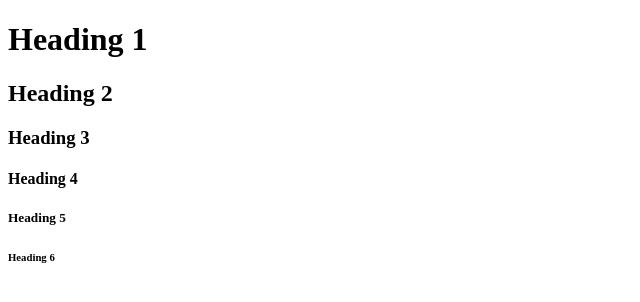
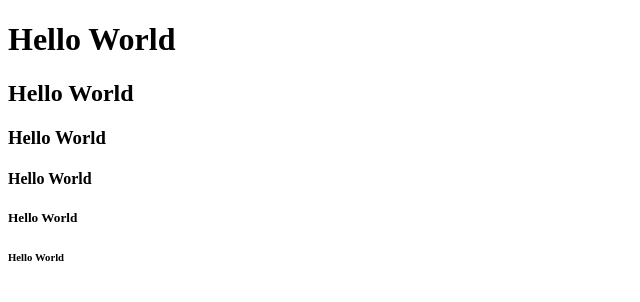
Before and after one commit to mosajid782-stuward/WDW-0277, a plain HTML site: page Web Designing Workshop Assignment/A-02.html in a window 1280 px wide. Shown: the whole page, without its empty margins (0-640 px from the left). Drawn offline with Linux system fonts and the light colour scheme.

Commit message:
HEading Level Added

```diff
--- a/Web Designing Workshop Assignment/A-02.html
+++ b/Web Designing Workshop Assignment/A-02.html
@@ -5,14 +5,13 @@
     <meta name="viewport" content="width=device-width, initial-scale=1.0">
     <title>Assignment-02</title>
 </head>
-<!--Assignment 2: Heading,Paragraphs,Formatting and Special Characters-->
-<!--Aim: to use heading levels,paragraphs,text formatting elements and character entities.-->
 <body>
-    <h1>Heading 1</h1>
-    <h2>Heading 2</h2>
-    <h3>Heading 3</h3>
-    <h4>Heading 4</h4>
-    <h5>Heading 5</h5>
-    <h6>Heading 6</h6>
+    <!--Heading Level-->
+    <h1>Hello World</h1>
+    <h2>Hello World</h2>
+    <h3>Hello World</h3>
+    <h4>Hello World</h4>
+    <h5>Hello World</h5>
+    <h6>Hello World</h6>
 </body>
 </html>
```
